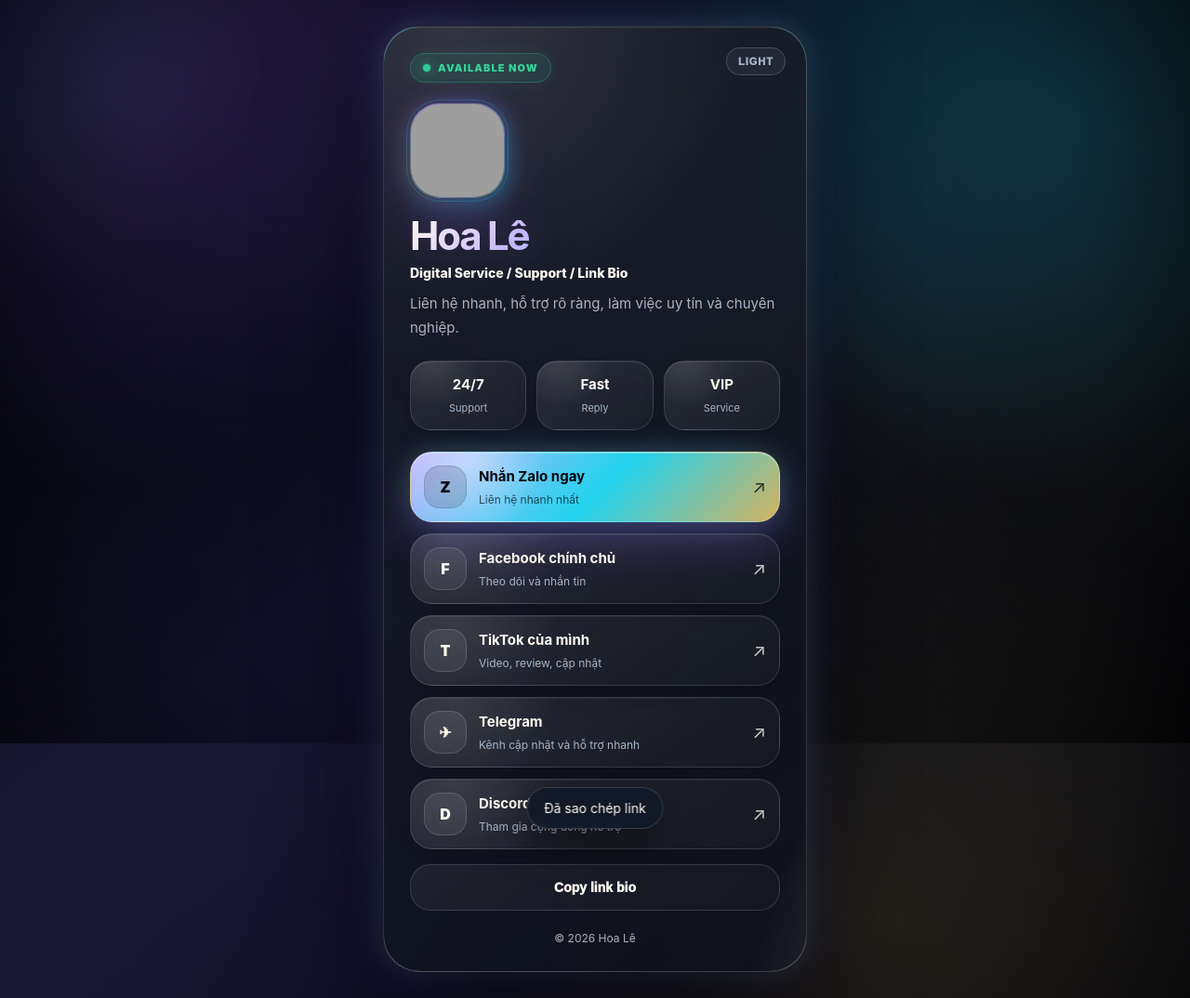
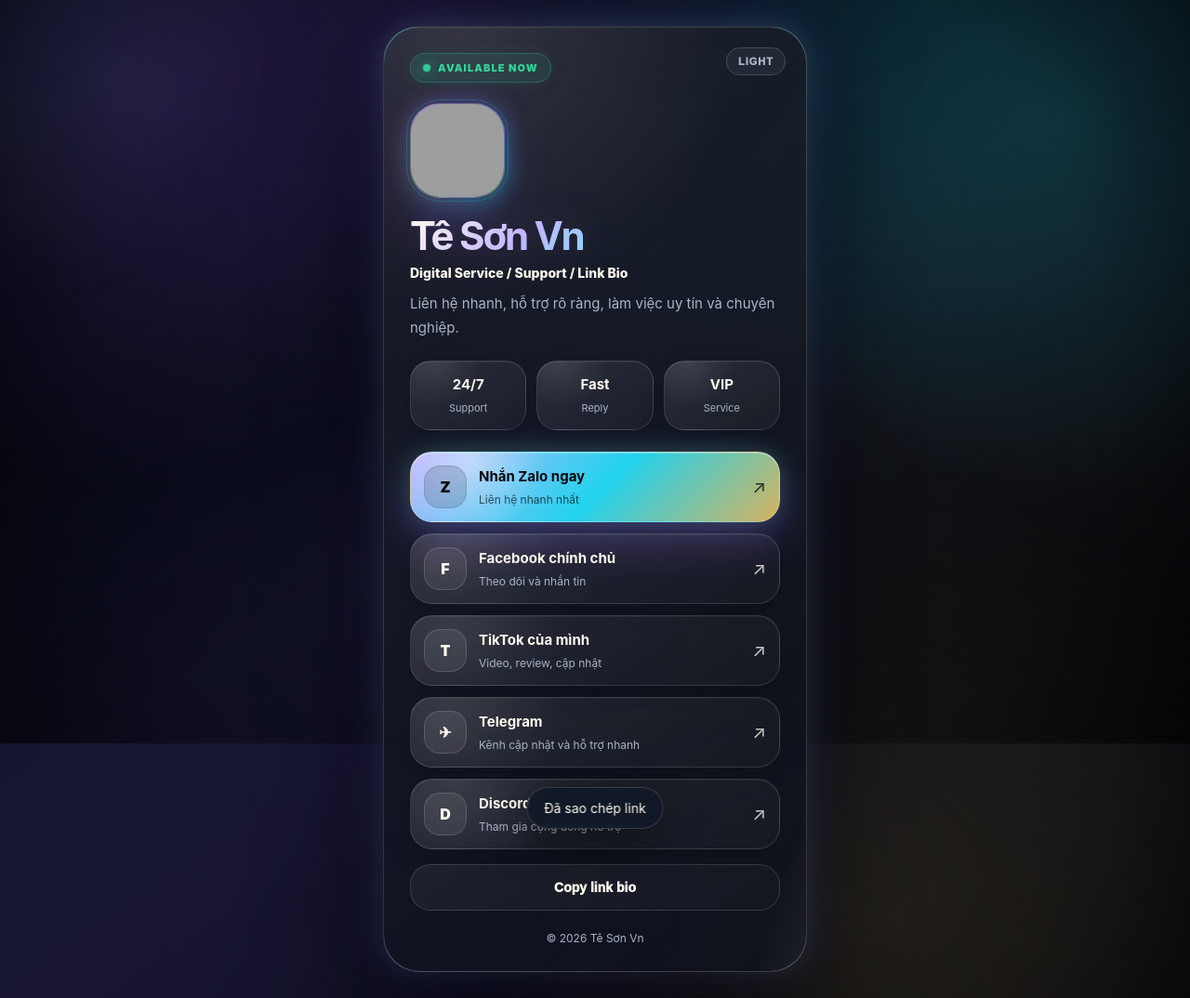
Before and after one commit to ThanhSon-13/bio, a plain HTML site: page index.html in a window 1280 px wide. Shown: the whole page at 93% size. Drawn offline with Linux system fonts and the light colour scheme; grey boxes are pictures that could not be loaded.

Commit message:
Update title and footer to Tê Sơn Vn

```diff
--- a/index.html
+++ b/index.html
@@ -4,7 +4,7 @@
   <meta charset="UTF-8" />
   <meta name="viewport" content="width=device-width, initial-scale=1.0" />
 
-  <title>Hoa Lê - Link Bio</title>
+  <title>Tê Sơn Vn - Link Bio</title>
   <link rel="stylesheet" href="style.css" />
 </head>
 <body>
@@ -29,7 +29,7 @@
         <img src="https://i.imgur.com/CSKaRbr.jpeg" alt="Avatar">
       </div>
 
-      <h1>Hoa Lê</h1>
+      <h1>Tê Sơn Vn</h1>
 
       <p class="subtitle">
         Digital Service / Support / Link Bio
@@ -110,7 +110,7 @@
       </button>
 
       <p class="footer">
-        © 2026 Hoa Lê
+        © 2026 Tê Sơn Vn
       </p>
 
     </section>
```
